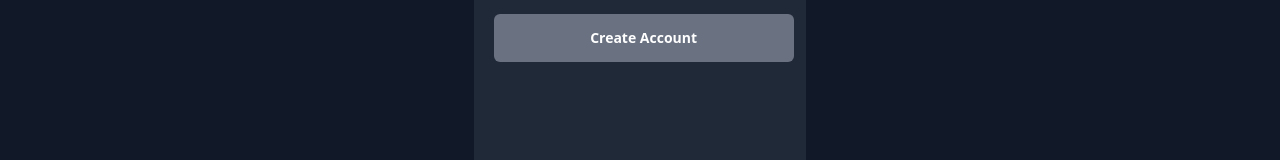
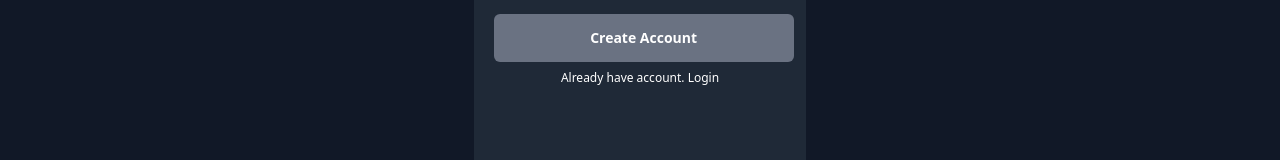
Before and after one commit to Aklile612/Reminder-App, a React (Vite) app: page /login in a window 1280 px wide. Shown: the part 462-622 px from the top of the page. Built offline with nearby package versions, Linux system fonts and the light colour scheme.

Commit message:
edited the login

```diff
--- a/src/Components/Login/Login.jsx
+++ b/src/Components/Login/Login.jsx
@@ -57,6 +57,9 @@ const Login = () => {
             <span>Create Account</span>
           </Link>
         </form>
+        <Link className='flex justify-center md:mt-2'>
+          <span className='text-white text-xs'>Already have account. Login</span>
+        </Link>
       </div>
     </div>
   )
```
